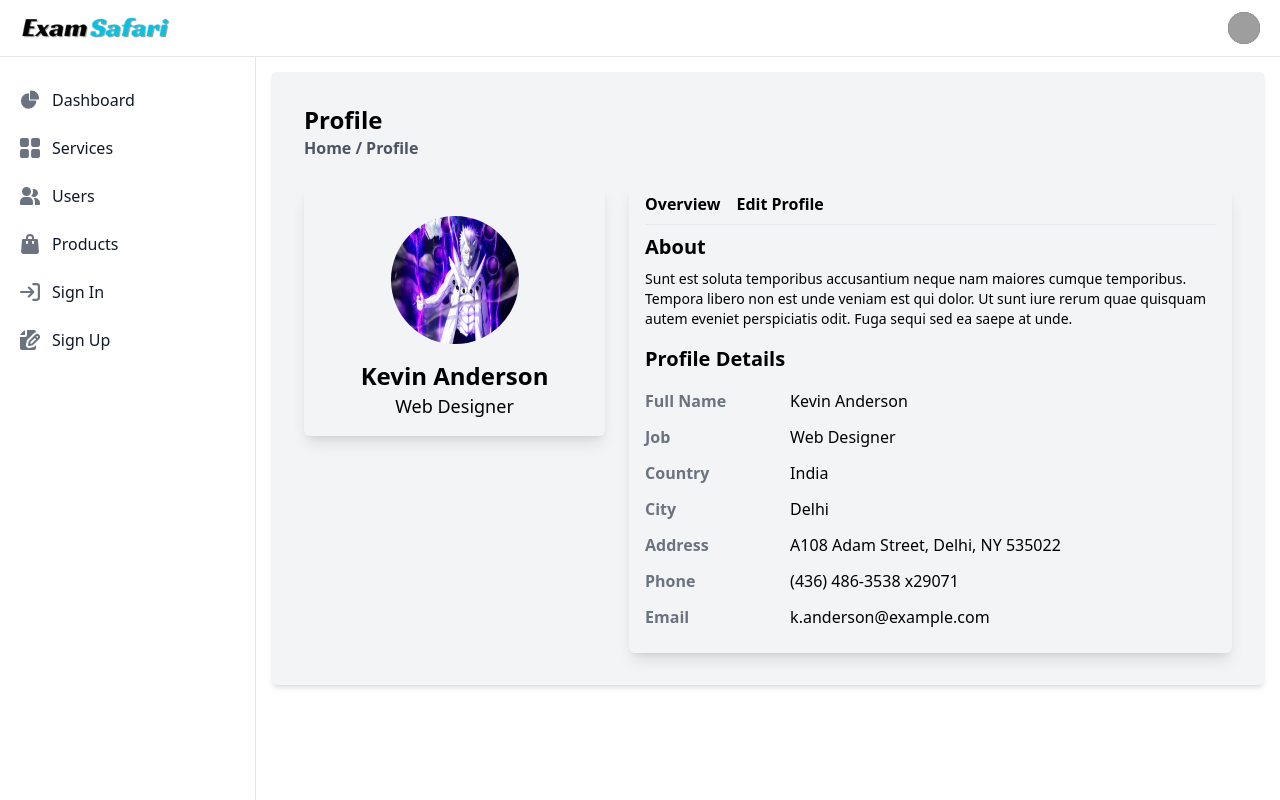
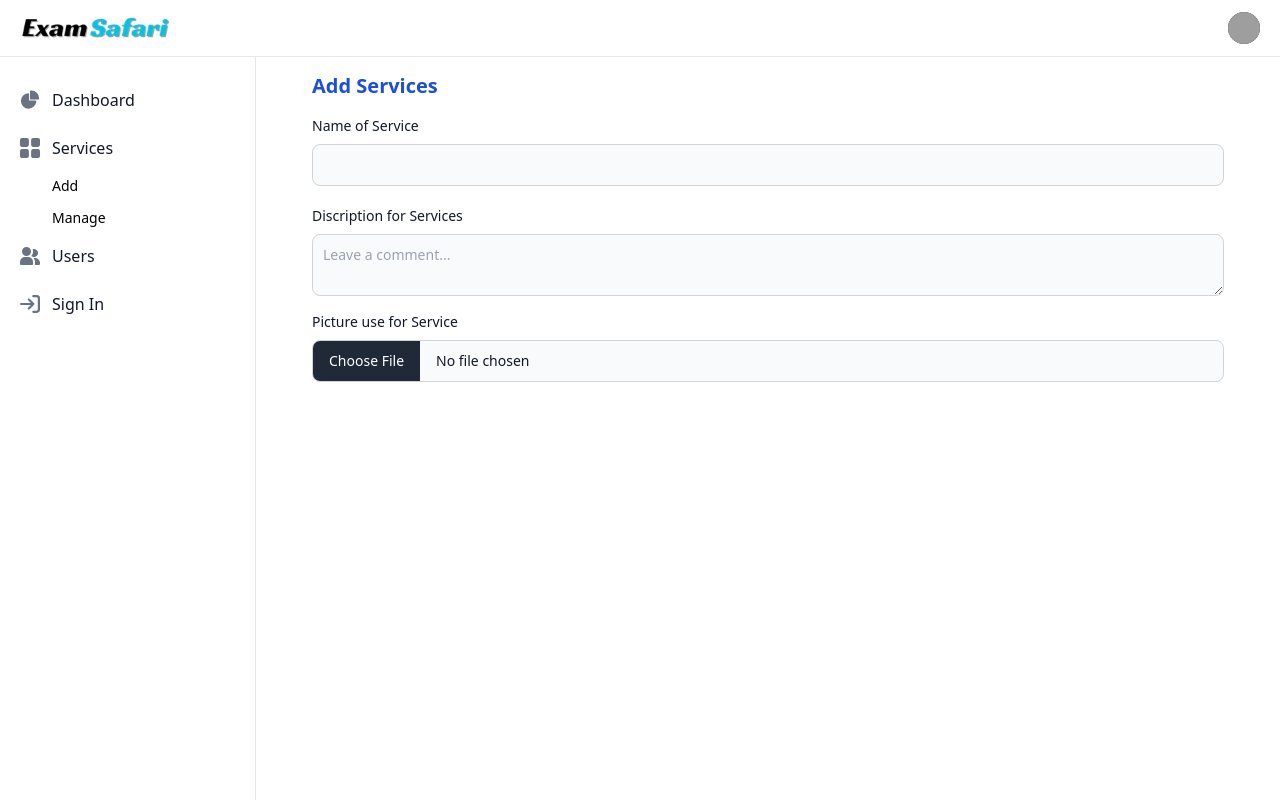
Before and after one commit to nagasritha/ExamSafari, a React (Vite) app: page /admin in a window 1280 px wide. Both pictures are taken after a click on the button "Services". Built offline with nearby package versions, Linux system fonts and the light colour scheme; grey boxes are pictures that could not be loaded; a web font is replaced by a local one.

Commit message:
Services add form

```diff
--- a/src/components/AdminDashboard/Admin.tsx
+++ b/src/components/AdminDashboard/Admin.tsx
@@ -1,54 +1,127 @@
-import { Link } from "react-router-dom"
-import EditProfileForm from "../proflie/EditProfileForm"
+import { Link } from "react-router-dom";
+import EditProfileForm from "../proflie/EditProfileForm";
+import { useState } from "react";
+import ServicesAdd from "./ServicesAdd";
+
+
 
 
 const Admin = () => {
+
+
+
+const [Services , setServices ] = useState(false);
+const toggleServices =()=>{
+    setServices(!Services)
+}
+
+const [user , setUser ] = useState(false);
+const toggleUser =()=>{
+    setUser(!user)
+}
   return (
     <div>
       <nav className="fixed top-0 z-50 w-full bg-white border-b border-gray-200 dark:bg-gray-800 dark:border-gray-700">
         <div className="px-3 py-3 lg:px-5 lg:pl-3">
           <div className="flex items-center justify-between">
             <div className="flex items-center justify-start rtl:justify-end">
-        <button data-drawer-target="logo-sidebar" data-drawer-toggle="logo-sidebar" aria-controls="logo-sidebar" type="button" className="inline-flex items-center p-2 text-sm text-gray-500 rounded-lg sm:hidden hover:bg-gray-100 focus:outline-none focus:ring-2 focus:ring-gray-200 dark:text-gray-400 dark:hover:bg-gray-700 dark:focus:ring-gray-600">
+              <button
+                data-drawer-target="logo-sidebar"
+                data-drawer-toggle="logo-sidebar"
+                aria-controls="logo-sidebar"
+                type="button"
+                className="inline-flex items-center p-2 text-sm text-gray-500 rounded-lg sm:hidden hover:bg-gray-100 focus:outline-none focus:ring-2 focus:ring-gray-200 dark:text-gray-400 dark:hover:bg-gray-700 dark:focus:ring-gray-600"
+              >
                 <div className="sr-only">Open sidebar</div>
-            <svg className="w-6 h-6" aria-hidden="true" fill="currentColor" viewBox="0 0 20 20" xmlns="http://www.w3.org/2000/svg">
-               <path clip-rule="evenodd" fill-rule="evenodd" d="M2 4.75A.75.75 0 012.75 4h14.5a.75.75 0 010 1.5H2.75A.75.75 0 012 4.75zm0 10.5a.75.75 0 01.75-.75h7.5a.75.75 0 010 1.5h-7.5a.75.75 0 01-.75-.75zM2 10a.75.75 0 01.75-.75h14.5a.75.75 0 010 1.5H2.75A.75.75 0 012 10z"></path>
+                <svg
+                  className="w-6 h-6"
+                  aria-hidden="true"
+                  fill="currentColor"
+                  viewBox="0 0 20 20"
+                  xmlns="http://www.w3.org/2000/svg"
+                >
+                  <path
+                    clip-rule="evenodd"
+                    fill-rule="evenodd"
+                    d="M2 4.75A.75.75 0 012.75 4h14.5a.75.75 0 010 1.5H2.75A.75.75 0 012 4.75zm0 10.5a.75.75 0 01.75-.75h7.5a.75.75 0 010 1.5h-7.5a.75.75 0 01-.75-.75zM2 10a.75.75 0 01.75-.75h14.5a.75.75 0 010 1.5H2.75A.75.75 0 012 10z"
+                  ></path>
                 </svg>
               </button>
               <Link to="/" className="flex ms-2 md:me-24">
                 <img src="/images/logo.png" className="h-8 me-3" alt="Logo" />
-
               </Link>
             </div>
             <div className="flex items-center">
               <div className="flex items-center ms-3">
                 <div>
-              <button type="button" className="flex text-sm bg-gray-800 rounded-full focus:ring-4 focus:ring-gray-300 dark:focus:ring-gray-600" aria-expanded="false" data-dropdown-toggle="dropdown-user">
+                  <button
+                    type="button"
+                    className="flex text-sm bg-gray-800 rounded-full focus:ring-4 focus:ring-gray-300 dark:focus:ring-gray-600"
+                    aria-expanded="false"
+                    data-dropdown-toggle="dropdown-user"
+                  >
                     <div className="sr-only">Open user menu</div>
-                <img className="w-8 h-8 rounded-full" src="https://flowbite.com/docs/images/people/profile-picture-5.jpg" alt="user photo"/>
+                    <img
+                      className="w-8 h-8 rounded-full"
+                      src="https://flowbite.com/docs/images/people/profile-picture-5.jpg"
+                      alt="user photo"
+                    />
                   </button>
                 </div>
-            <div className="z-50 hidden my-4 text-base list-none bg-white divide-y divide-gray-100 rounded shadow dark:bg-gray-700 dark:divide-gray-600" id="dropdown-user">
+                <div
+                  className="z-50 hidden my-4 text-base list-none bg-white divide-y divide-gray-100 rounded shadow dark:bg-gray-700 dark:divide-gray-600"
+                  id="dropdown-user"
+                >
                   <div className="px-4 py-3" role="none">
-                <p className="text-sm text-gray-900 dark:text-white" role="none">
+                    <p
+                      className="text-sm text-gray-900 dark:text-white"
+                      role="none"
+                    >
                       Neil Sims
                     </p>
-                <p className="text-sm font-medium text-gray-900 truncate dark:text-gray-300" role="none">
+                    <p
+                      className="text-sm font-medium text-gray-900 truncate dark:text-gray-300"
+                      role="none"
+                    >
                       neil.sims@flowbite.com
                     </p>
                   </div>
                   <ul className="py-1" role="none">
                     <li>
-                  <a href="#" className="block px-4 py-2 text-sm text-gray-700 hover:bg-gray-100 dark:text-gray-300 dark:hover:bg-gray-600 dark:hover:text-white" role="menuitem">Dashboard</a>
+                      <a
+                        href="#"
+                        className="block px-4 py-2 text-sm text-gray-700 hover:bg-gray-100 dark:text-gray-300 dark:hover:bg-gray-600 dark:hover:text-white"
+                        role="menuitem"
+                      >
+                        Dashboard
+                      </a>
                     </li>
                     <li>
-                  <a href="#" className="block px-4 py-2 text-sm text-gray-700 hover:bg-gray-100 dark:text-gray-300 dark:hover:bg-gray-600 dark:hover:text-white" role="menuitem">Settings</a>
+                      <a
+                        href="#"
+                        className="block px-4 py-2 text-sm text-gray-700 hover:bg-gray-100 dark:text-gray-300 dark:hover:bg-gray-600 dark:hover:text-white"
+                        role="menuitem"
+                      >
+                        Settings
+                      </a>
                     </li>
                     <li>
-                  <a href="#" className="block px-4 py-2 text-sm text-gray-700 hover:bg-gray-100 dark:text-gray-300 dark:hover:bg-gray-600 dark:hover:text-white" role="menuitem">Earnings</a>
+                      <a
+                        href="#"
+                        className="block px-4 py-2 text-sm text-gray-700 hover:bg-gray-100 dark:text-gray-300 dark:hover:bg-gray-600 dark:hover:text-white"
+                        role="menuitem"
+                      >
+                        Earnings
+                      </a>
                     </li>
                     <li>
-                  <a href="#" className="block px-4 py-2 text-sm text-gray-700 hover:bg-gray-100 dark:text-gray-300 dark:hover:bg-gray-600 dark:hover:text-white" role="menuitem">Sign out</a>
+                      <a
+                        href="#"
+                        className="block px-4 py-2 text-sm text-gray-700 hover:bg-gray-100 dark:text-gray-300 dark:hover:bg-gray-600 dark:hover:text-white"
+                        role="menuitem"
+                      >
+                        Sign out
+                      </a>
                     </li>
                   </ul>
                 </div>
@@ -58,78 +131,106 @@ const Admin = () => {
         </div>
       </nav>
 
-<aside id="logo-sidebar" className="fixed top-0 left-0 z-40 w-64 h-screen pt-20 transition-transform -translate-x-full bg-white border-r border-gray-200 sm:translate-x-0 dark:bg-gray-800 dark:border-gray-700" aria-label="Sidebar">
+      <aside
+        id="logo-sidebar"
+        className="fixed top-0 left-0 z-40 w-64 h-screen pt-20 transition-transform -translate-x-full bg-white border-r border-gray-200 sm:translate-x-0 dark:bg-gray-800 dark:border-gray-700"
+        aria-label="Sidebar"
+      >
         <div className="h-full px-3 pb-4 overflow-y-auto bg-white dark:bg-gray-800">
           <ul className="space-y-2 font-medium">
             <li>
-            <button  className="w-full flex items-center p-2 text-gray-900 rounded-lg dark:text-white hover:bg-gray-100 dark:hover:bg-gray-700 group">
-               <svg className="w-5 h-5 text-gray-500 transition duration-75 dark:text-gray-400 group-hover:text-gray-900 dark:group-hover:text-white" aria-hidden="true" xmlns="http://www.w3.org/2000/svg" fill="currentColor" viewBox="0 0 22 21">
-                  <path d="M16.975 11H10V4.025a1 1 0 0 0-1.066-.998 8.5 8.5 0 1 0 9.039 9.039.999.999 0 0 0-1-1.066h.002Z"/>
-                  <path d="M12.5 0c-.157 0-.311.01-.565.027A1 1 0 0 0 11 1.02V10h8.975a1 1 0 0 0 1-.935c.013-.188.028-.374.028-.565A8.51 8.51 0 0 0 12.5 0Z"/>
+              <button className="w-full flex items-center p-2 text-gray-900 rounded-lg dark:text-white hover:bg-gray-100 dark:hover:bg-gray-700 group">
+                <svg
+                  className="w-5 h-5 text-gray-500 transition duration-75 dark:text-gray-400 group-hover:text-gray-900 dark:group-hover:text-white"
+                  aria-hidden="true"
+                  xmlns="http://www.w3.org/2000/svg"
+                  fill="currentColor"
+                  viewBox="0 0 22 21"
+                >
+                  <path d="M16.975 11H10V4.025a1 1 0 0 0-1.066-.998 8.5 8.5 0 1 0 9.039 9.039.999.999 0 0 0-1-1.066h.002Z" />
+                  <path d="M12.5 0c-.157 0-.311.01-.565.027A1 1 0 0 0 11 1.02V10h8.975a1 1 0 0 0 1-.935c.013-.188.028-.374.028-.565A8.51 8.51 0 0 0 12.5 0Z" />
                 </svg>
                 <div className="ms-3">Dashboard</div>
               </button>
             </li>
             <li>
-            <button  className="w-full flex items-center p-2 gap-3 text-gray-900 rounded-lg dark:text-white hover:bg-gray-100 dark:hover:bg-gray-700 group">
-               <svg className="flex-shrink-0 w-5 h-5 text-gray-500 transition duration-75 dark:text-gray-400 group-hover:text-gray-900 dark:group-hover:text-white" aria-hidden="true" xmlns="http://www.w3.org/2000/svg" fill="currentColor" viewBox="0 0 18 18">
-                  <path d="M6.143 0H1.857A1.857 1.857 0 0 0 0 1.857v4.286C0 7.169.831 8 1.857 8h4.286A1.857 1.857 0 0 0 8 6.143V1.857A1.857 1.857 0 0 0 6.143 0Zm10 0h-4.286A1.857 1.857 0 0 0 10 1.857v4.286C10 7.169 10.831 8 11.857 8h4.286A1.857 1.857 0 0 0 18 6.143V1.857A1.857 1.857 0 0 0 16.143 0Zm-10 10H1.857A1.857 1.857 0 0 0 0 11.857v4.286C0 17.169.831 18 1.857 18h4.286A1.857 1.857 0 0 0 8 16.143v-4.286A1.857 1.857 0 0 0 6.143 10Zm10 0h-4.286A1.857 1.857 0 0 0 10 11.857v4.286c0 1.026.831 1.857 1.857 1.857h4.286A1.857 1.857 0 0 0 18 16.143v-4.286A1.857 1.857 0 0 0 16.143 10Z"/>
+              <button onClick={toggleServices} className="w-full flex items-center p-2 gap-3 text-gray-900 rounded-lg dark:text-white hover:bg-gray-100 dark:hover:bg-gray-700 group">
+                <svg
+                  className="flex-shrink-0 w-5 h-5 text-gray-500 transition duration-75 dark:text-gray-400 group-hover:text-gray-900 dark:group-hover:text-white"
+                  aria-hidden="true"
+                  xmlns="http://www.w3.org/2000/svg"
+                  fill="currentColor"
+                  viewBox="0 0 18 18"
+                >
+                  <path d="M6.143 0H1.857A1.857 1.857 0 0 0 0 1.857v4.286C0 7.169.831 8 1.857 8h4.286A1.857 1.857 0 0 0 8 6.143V1.857A1.857 1.857 0 0 0 6.143 0Zm10 0h-4.286A1.857 1.857 0 0 0 10 1.857v4.286C10 7.169 10.831 8 11.857 8h4.286A1.857 1.857 0 0 0 18 6.143V1.857A1.857 1.857 0 0 0 16.143 0Zm-10 10H1.857A1.857 1.857 0 0 0 0 11.857v4.286C0 17.169.831 18 1.857 18h4.286A1.857 1.857 0 0 0 8 16.143v-4.286A1.857 1.857 0 0 0 6.143 10Zm10 0h-4.286A1.857 1.857 0 0 0 10 11.857v4.286c0 1.026.831 1.857 1.857 1.857h4.286A1.857 1.857 0 0 0 18 16.143v-4.286A1.857 1.857 0 0 0 16.143 10Z" />
                 </svg>
                 <div className="flex p  whitespace-nowrap">Services</div>
-
               </button>
             </li>
 
+            <div className={`pl-10 flex flex-col gap-3  ${Services ? "flex ": "hidden"}` }>
+                <div className="text-sm">Add</div>
+                <div className="text-sm">Manage</div>
+            </div>
+
             <li>
-            <a href="#" className="flex items-center p-2 text-gray-900 rounded-lg dark:text-white hover:bg-gray-100 dark:hover:bg-gray-700 group">
-               <svg className="flex-shrink-0 w-5 h-5 text-gray-500 transition duration-75 dark:text-gray-400 group-hover:text-gray-900 dark:group-hover:text-white" aria-hidden="true" xmlns="http://www.w3.org/2000/svg" fill="currentColor" viewBox="0 0 20 18">
-                  <path d="M14 2a3.963 3.963 0 0 0-1.4.267 6.439 6.439 0 0 1-1.331 6.638A4 4 0 1 0 14 2Zm1 9h-1.264A6.957 6.957 0 0 1 15 15v2a2.97 2.97 0 0 1-.184 1H19a1 1 0 0 0 1-1v-1a5.006 5.006 0 0 0-5-5ZM6.5 9a4.5 4.5 0 1 0 0-9 4.5 4.5 0 0 0 0 9ZM8 10H5a5.006 5.006 0 0 0-5 5v2a1 1 0 0 0 1 1h11a1 1 0 0 0 1-1v-2a5.006 5.006 0 0 0-5-5Z"/>
+              <button
+                onClick={toggleUser}
+                className="flex items-center p-2 text-gray-900 rounded-lg dark:text-white hover:bg-gray-100 dark:hover:bg-gray-700 group"
+              >
+                <svg
+                  className="flex-shrink-0 w-5 h-5 text-gray-500 transition duration-75 dark:text-gray-400 group-hover:text-gray-900 dark:group-hover:text-white"
+                  aria-hidden="true"
+                  xmlns="http://www.w3.org/2000/svg"
+                  fill="currentColor"
+                  viewBox="0 0 20 18"
+                >
+                  <path d="M14 2a3.963 3.963 0 0 0-1.4.267 6.439 6.439 0 0 1-1.331 6.638A4 4 0 1 0 14 2Zm1 9h-1.264A6.957 6.957 0 0 1 15 15v2a2.97 2.97 0 0 1-.184 1H19a1 1 0 0 0 1-1v-1a5.006 5.006 0 0 0-5-5ZM6.5 9a4.5 4.5 0 1 0 0-9 4.5 4.5 0 0 0 0 9ZM8 10H5a5.006 5.006 0 0 0-5 5v2a1 1 0 0 0 1 1h11a1 1 0 0 0 1-1v-2a5.006 5.006 0 0 0-5-5Z" />
                 </svg>
                 <div className="flex-1 ms-3 whitespace-nowrap">Users</div>
-            </a>
+              </button>
             </li>
+
+            <div className={`pl-10 flex flex-col gap-3  ${user ? "flex ": "hidden"}` }>
+                <div className="text-sm">Add</div>
+                <div className="text-sm">Manage</div>
+            </div>
+
             <li>
-            <a href="#" className="flex items-center p-2 text-gray-900 rounded-lg dark:text-white hover:bg-gray-100 dark:hover:bg-gray-700 group">
-               <svg className="flex-shrink-0 w-5 h-5 text-gray-500 transition duration-75 dark:text-gray-400 group-hover:text-gray-900 dark:group-hover:text-white" aria-hidden="true" xmlns="http://www.w3.org/2000/svg" fill="currentColor" viewBox="0 0 18 20">
-                  <path d="M17 5.923A1 1 0 0 0 16 5h-3V4a4 4 0 1 0-8 0v1H2a1 1 0 0 0-1 .923L.086 17.846A2 2 0 0 0 2.08 20h13.84a2 2 0 0 0 1.994-2.153L17 5.923ZM7 9a1 1 0 0 1-2 0V7h2v2Zm0-5a2 2 0 1 1 4 0v1H7V4Zm6 5a1 1 0 1 1-2 0V7h2v2Z"/>
-               </svg>
-               <div className="flex-1 ms-3 whitespace-nowrap">Products</div>
-            </a>
-         </li>
-         <li>
-            <a href="#" className="flex items-center p-2 text-gray-900 rounded-lg dark:text-white hover:bg-gray-100 dark:hover:bg-gray-700 group">
-               <svg className="flex-shrink-0 w-5 h-5 text-gray-500 transition duration-75 dark:text-gray-400 group-hover:text-gray-900 dark:group-hover:text-white" aria-hidden="true" xmlns="http://www.w3.org/2000/svg" fill="none" viewBox="0 0 18 16">
-                  <path stroke="currentColor" stroke-linecap="round" stroke-linejoin="round" stroke-width="2" d="M1 8h11m0 0L8 4m4 4-4 4m4-11h3a2 2 0 0 1 2 2v10a2 2 0 0 1-2 2h-3"/>
+              <a
+                href="#"
+                className="flex items-center p-2 text-gray-900 rounded-lg dark:text-white hover:bg-gray-100 dark:hover:bg-gray-700 group"
+              >
+                <svg
+                  className="flex-shrink-0 w-5 h-5 text-gray-500 transition duration-75 dark:text-gray-400 group-hover:text-gray-900 dark:group-hover:text-white"
+                  aria-hidden="true"
+                  xmlns="http://www.w3.org/2000/svg"
+                  fill="none"
+                  viewBox="0 0 18 16"
+                >
+                  <path
+                    stroke="currentColor"
+                    stroke-linecap="round"
+                    stroke-linejoin="round"
+                    stroke-width="2"
+                    d="M1 8h11m0 0L8 4m4 4-4 4m4-11h3a2 2 0 0 1 2 2v10a2 2 0 0 1-2 2h-3"
+                  />
                 </svg>
                 <div className="flex-1 ms-3 whitespace-nowrap">Sign In</div>
               </a>
             </li>
-         <li>
-            <a href="#" className="flex items-center p-2 text-gray-900 rounded-lg dark:text-white hover:bg-gray-100 dark:hover:bg-gray-700 group">
-               <svg className="flex-shrink-0 w-5 h-5 text-gray-500 transition duration-75 dark:text-gray-400 group-hover:text-gray-900 dark:group-hover:text-white" aria-hidden="true" xmlns="http://www.w3.org/2000/svg" fill="currentColor" viewBox="0 0 20 20">
-                  <path d="M5 5V.13a2.96 2.96 0 0 0-1.293.749L.879 3.707A2.96 2.96 0 0 0 .13 5H5Z"/>
-                  <path d="M6.737 11.061a2.961 2.961 0 0 1 .81-1.515l6.117-6.116A4.839 4.839 0 0 1 16 2.141V2a1.97 1.97 0 0 0-1.933-2H7v5a2 2 0 0 1-2 2H0v11a1.969 1.969 0 0 0 1.933 2h12.134A1.97 1.97 0 0 0 16 18v-3.093l-1.546 1.546c-.413.413-.94.695-1.513.81l-3.4.679a2.947 2.947 0 0 1-1.85-.227 2.96 2.96 0 0 1-1.635-3.257l.681-3.397Z"/>
-                  <path d="M8.961 16a.93.93 0 0 0 .189-.019l3.4-.679a.961.961 0 0 0 .49-.263l6.118-6.117a2.884 2.884 0 0 0-4.079-4.078l-6.117 6.117a.96.96 0 0 0-.263.491l-.679 3.4A.961.961 0 0 0 8.961 16Zm7.477-9.8a.958.958 0 0 1 .68-.281.961.961 0 0 1 .682 1.644l-.315.315-1.36-1.36.313-.318Zm-5.911 5.911 4.236-4.236 1.359 1.359-4.236 4.237-1.7.339.341-1.699Z"/>
-               </svg>
-               <div className="flex-1 ms-3 whitespace-nowrap">Sign Up</div>
-            </a>
-         </li>
+
           </ul>
         </div>
       </aside>
 
       <div className="p-4 sm:ml-64">
         <div className=" rounded-lg dark:border-gray-700 mt-14">
-
-
-     <EditProfileForm/>
-
-
+       <ServicesAdd/>
         </div>
       </div>
+    </div>
+  );
+};
 
-    </div>
-  )
-}
-
-export default Admin
+export default Admin;
--- /dev/null
+++ b/src/components/AdminDashboard/ServicesAdd.tsx
@@ -0,0 +1,34 @@
+
+
+const ServicesAdd = () => {
+  return (
+    <div className="px-10">
+
+     <div className="text-xl font-semibold pb-4 text-blue-700 ">Add Services</div>
+
+      <form action="">
+      <div className="mb-5">
+      <label  className="block mb-2 text-sm font-medium text-gray-900 dark:text-white">Name of Service</label>
+      <input type="text" id="base-input" className="bg-gray-50 border border-gray-300 text-gray-900 text-sm rounded-lg focus:ring-blue-500 focus:border-blue-500 block w-full p-2.5 dark:bg-gray-700 dark:border-gray-600 dark:placeholder-gray-400 dark:text-white dark:focus:ring-blue-500 dark:focus:border-blue-500"/>
+  </div>
+
+
+<div className =" mx-auto">
+  <label className="block mb-2 text-sm font-medium text-gray-900 dark:text-white">Discription for Services</label>
+  <textarea id="message" className="block p-2.5 w-full text-sm text-gray-900 bg-gray-50 rounded-lg border border-gray-300 focus:ring-blue-500 focus:border-blue-500 dark:bg-gray-700 dark:border-gray-600 dark:placeholder-gray-400 dark:text-white dark:focus:ring-blue-500 dark:focus:border-blue-500" placeholder="Leave a comment..."></textarea>
+</div>
+
+
+<div className=" mx-auto py-4">
+  <label className="block mb-2 text-sm font-medium text-gray-900 dark:text-white" >Picture use for Service</label>
+  <input className="block w-full text-sm text-gray-900 border border-gray-300 rounded-lg cursor-pointer bg-gray-50 dark:text-gray-400 focus:outline-none dark:bg-gray-700 dark:border-gray-600 dark:placeholder-gray-400" aria-describedby="user_avatar_help" id="user_avatar" type="file"/>
+
+</div>
+
+
+      </form>
+    </div>
+  )
+}
+
+export default ServicesAdd
--- a/src/components/proflie/MyProfile.tsx
+++ b/src/components/proflie/MyProfile.tsx
@@ -18,11 +18,11 @@ import  { useState } from 'react';
     <div className="">
       <ProfileHeader selected={selectedButton}/>
     </div>
-    <div className="flex">
-      <div className="w-[20%]">
+    <div className="flex  ">
+      <div className="md:w-[20%] w-full relative z-2">
       <SideBar  onSelect={handleSidebarClick}/>
       </div>
-      <div className="w-[80%]">
+      <div className="w-full md:w-[80%] relative z-1">
       <MainContainer  selected={selectedButton}/>
       </div>
     </div>
```
Also changed, not shown: src/components/proflie/SideBar.tsx (line endings or trailing spaces). Lines whose indentation alone changed are shown as unchanged.
